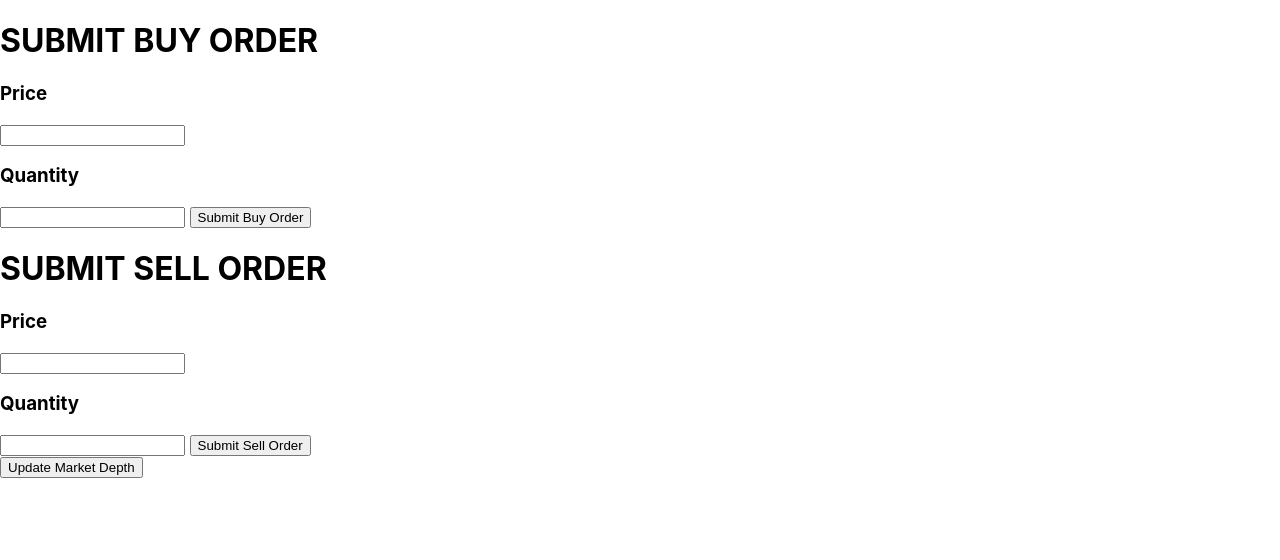
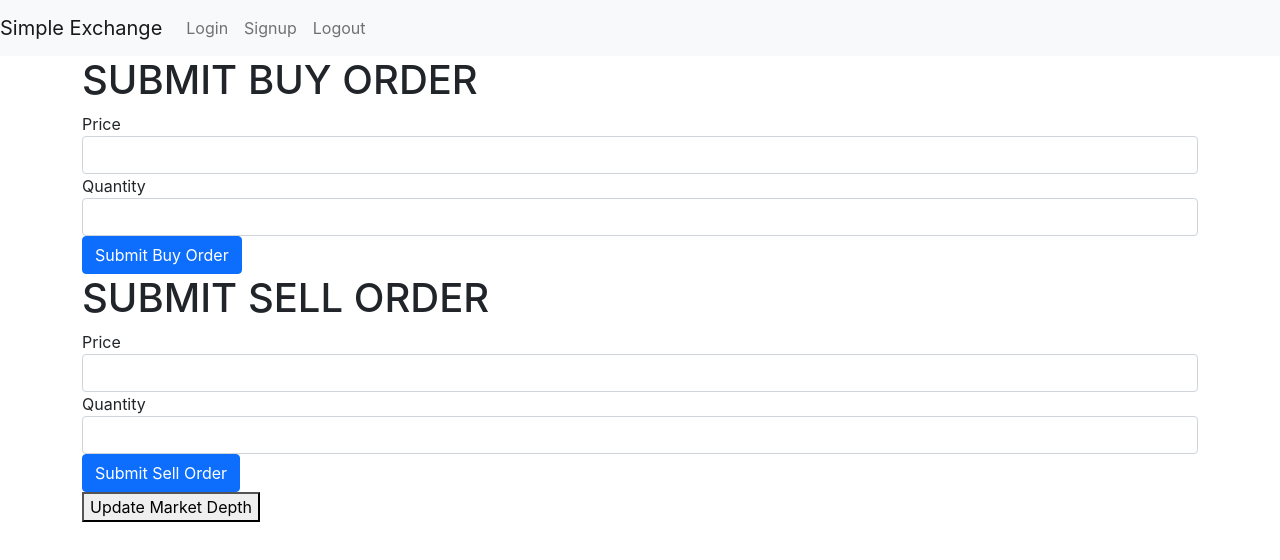
Before and after one commit to luisalfonsopreciado/simple_exchange, a website: page index.html in a window 1280 px wide. Drawn offline with nearby package versions, Linux system fonts and the light colour scheme; no server answers.

Commit message:
Improved UI/UX [Summary] - Server returns authentication error message. - Used Bootstrap in html pages - Added navbar in index.html - Added auth validation when submitting orders - Added error modal in html pages [Testing] - npm test - npm start

```diff
--- a/app.js
+++ b/app.js
@@ -43,13 +43,13 @@
   const user = req.body;
 
   if (!User.validateRequest(user)) {
-    return res.status(400).send("Invalid User arguments");
+    return res.status(400).send({ message: "Invalid User Credentials" });
   }
 
   user.funds = 1000;
 
   if (!authManager.createUser(user)) {
-    return res.status(400).send("Username taken");
+    return res.status(400).send({ message: "Username taken" });
   }
 
   return res.status(200).send(user);
@@ -66,7 +66,7 @@
   );
 
   if (!token) {
-    return res.status(400).send();
+    return res.status(400).send({ message: "Invalid Credentials" });
   }
 
   res.setHeader("Set-Cookie", "authToken=" + token);
--- a/index.html
+++ b/index.html
@@ -1,7 +1,13 @@
 <!DOCTYPE html>
 <html>
   <head>
-    <title>Socket.IO chat</title>
+    <title>Simple Exchange</title>
+    <link
+      rel="stylesheet"
+      href="https://cdn.jsdelivr.net/npm/bootstrap@5.1.3/dist/css/bootstrap.min.css"
+      integrity="sha384-1BmE4kWBq78iYhFldvKuhfTAU6auU8tT94WrHftjDbrCEXSU1oBoqyl2QvZ6jIW3"
+      crossorigin="anonymous"
+    />
     <style>
       body {
         margin: 0;
@@ -64,28 +70,81 @@
     <script src="/socket.io/socket.io.js"></script>
     <script src="https://code.highcharts.com/highcharts.js"></script>
   </head>
+  <nav class="navbar navbar-expand-lg navbar-light bg-light">
+    <a class="navbar-brand" href="#">Simple Exchange</a>
+    <button class="navbar-toggler" type="button" data-toggle="collapse" data-target="#navbarNav" aria-controls="navbarNav" aria-expanded="false" aria-label="Toggle navigation">
+      <span class="navbar-toggler-icon"></span>
+    </button>
+    <div class="collapse navbar-collapse" id="navbarNav">
+      <ul class="navbar-nav">
+        <li class="nav-item">
+          <a class="nav-link" href="/login">Login</a>
+        </li>
+        <li class="nav-item">
+          <a class="nav-link" href="/signup">Signup</a>
+        </li>
+        <li class="nav-item">
+          <a class="nav-link" href="#" id="logout-btn" >Logout</a>
+        </li>
+      </ul>
+    </div>
+  </nav>
   <body>
+    <div class="container">
+      <div id="err-msg"></div>
+      <div id="success-msg"></div>
       <!-- HTML -->
       <h1>SUBMIT BUY ORDER</h1>
+
       <form id="form-buy-order" action="">
-      <h3>Price</h3>
-      <input type="number" id="buy-price" autocomplete="off" />
-      <h3>Quantity</h3>
-      <input type="number" id="buy-quantity" autocomplete="off" />
-      <button>Submit Buy Order</button>
+        <div class="form-group">
+          <label>Price</label>
+          <input
+            class="form-control"
+            type="number"
+            id="buy-price"
+            autocomplete="off"
+          />
+        </div>
+        <div class="form-group">
+          <label>Quantity</label>
+          <input
+            class="form-control"
+            type="number"
+            id="buy-quantity"
+            autocomplete="off"
+          />
+        </div>
+        <button class="btn btn-primary">Submit Buy Order</button>
       </form>
 
       <h1>SUBMIT SELL ORDER</h1>
+
       <form id="form-sell-order" action="">
-      <h3>Price</h3>
-      <input type="number" id="sell-price" autocomplete="off" />
-      <h3>Quantity</h3>
-      <input type="number" id="sell-quantity" autocomplete="off" />
-      <button>Submit Sell Order</button>
+        <div class="form-group">
+          <label>Price</label>
+          <input
+            class="form-control"
+            type="number"
+            id="sell-price"
+            autocomplete="off"
+          />
+        </div>
+        <div class="form-group">
+          <label>Quantity</label>
+          <input
+            class="form-control"
+            type="number"
+            id="sell-quantity"
+            autocomplete="off"
+          />
+        </div>
+        <button class="btn btn-primary">Submit Sell Order</button>
       </form>
 
       <button id="market-depth-update">Update Market Depth</button>
       <div id="container"></div>
+    </div>
 
     <script>
       function getCookie(cname) {
@@ -115,19 +174,19 @@
       var sellPrice = document.getElementById("sell-price");
       var sellQuantity = document.getElementById("sell-quantity");
       var buyOrderType = document.getElementById("buy-orderType");
+      var logoutButton = document.getElementById("logout-btn");
+
       const marketDepthUpdateButton = document.getElementById(
         "market-depth-update"
       );
 
       const sendBuyOrder = () => {
-        console.log("HERE" + (buyPrice.value + 2));
         const order = {
           price: parseInt(buyPrice.value, 10),
           orderType: "BUY_MARKET",
           quantity: parseInt(buyQuantity.value, 10),
         };
         const req = { order, authToken: getCookie("authToken") };
-        console.log(req);
         socket.emit("SUBMIT_BUY_ORDER", req);
       };
 
@@ -141,13 +200,35 @@
         socket.emit("SUBMIT_SELL_ORDER", req);
       };
 
+      const setError = (message) => {
+        document.getElementById(
+          "err-msg"
+        ).innerHTML = `<div class="alert alert-danger">${message}</div>`;
+      };
+
       buyOrderForm.addEventListener("submit", function (e) {
         e.preventDefault();
+        if (!getCookie("authToken")) {
+          setError("Authenticate to trade");
+          return;
+        }
         sendBuyOrder();
+      });
+
+      logoutButton.addEventListener("click", () => {
+        document.cookie =
+          "authToken=; expires=Thu, 01 Jan 1970 00:00:00 UTC; path=/;";
+        document.getElementById(
+          "success-msg"
+        ).innerHTML = `<div class="alert alert-success">Logged out successfully</div>`;
       });
 
       sellOrderForm.addEventListener("submit", function (e) {
         e.preventDefault();
+        if (!getCookie("authToken")) {
+          setError("Authenticate to trade");
+          return;
+        }
         sendSellOrder();
       });
 
@@ -158,9 +239,7 @@
         Http.send();
 
         Http.onreadystatechange = (e) => {
-          console.log(Http);
           const res = JSON.parse(Http.response);
-          console.log(res);
           Highcharts.chart("container", {
             chart: {
               type: "area",
@@ -247,7 +326,6 @@
       };
 
       marketDepthUpdateButton.addEventListener("click", () => {
-        console.log("HEY")
         renderMarketDepth();
       });
     </script>
```
Also changed, not shown: login.html (+13 -0 lines), signup.html (+13 -1 lines). Lines whose indentation alone changed are shown as unchanged.
